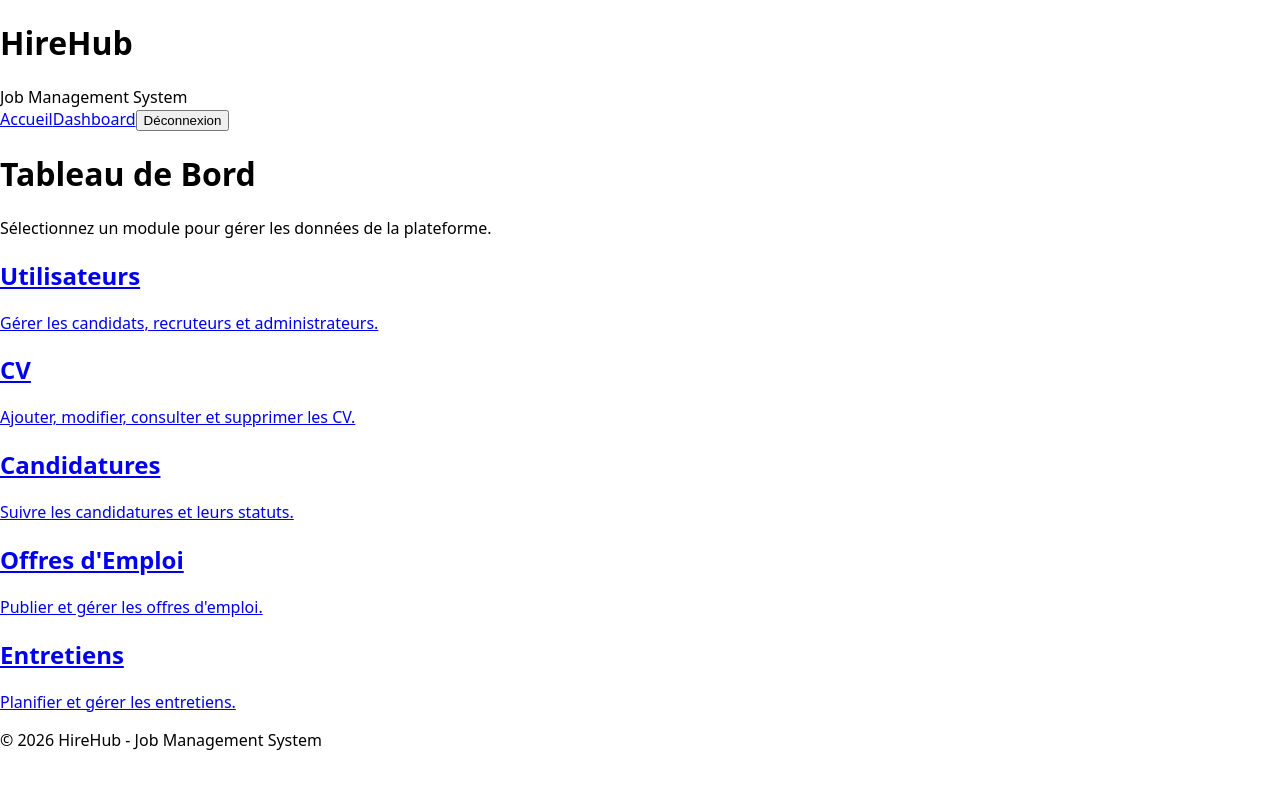
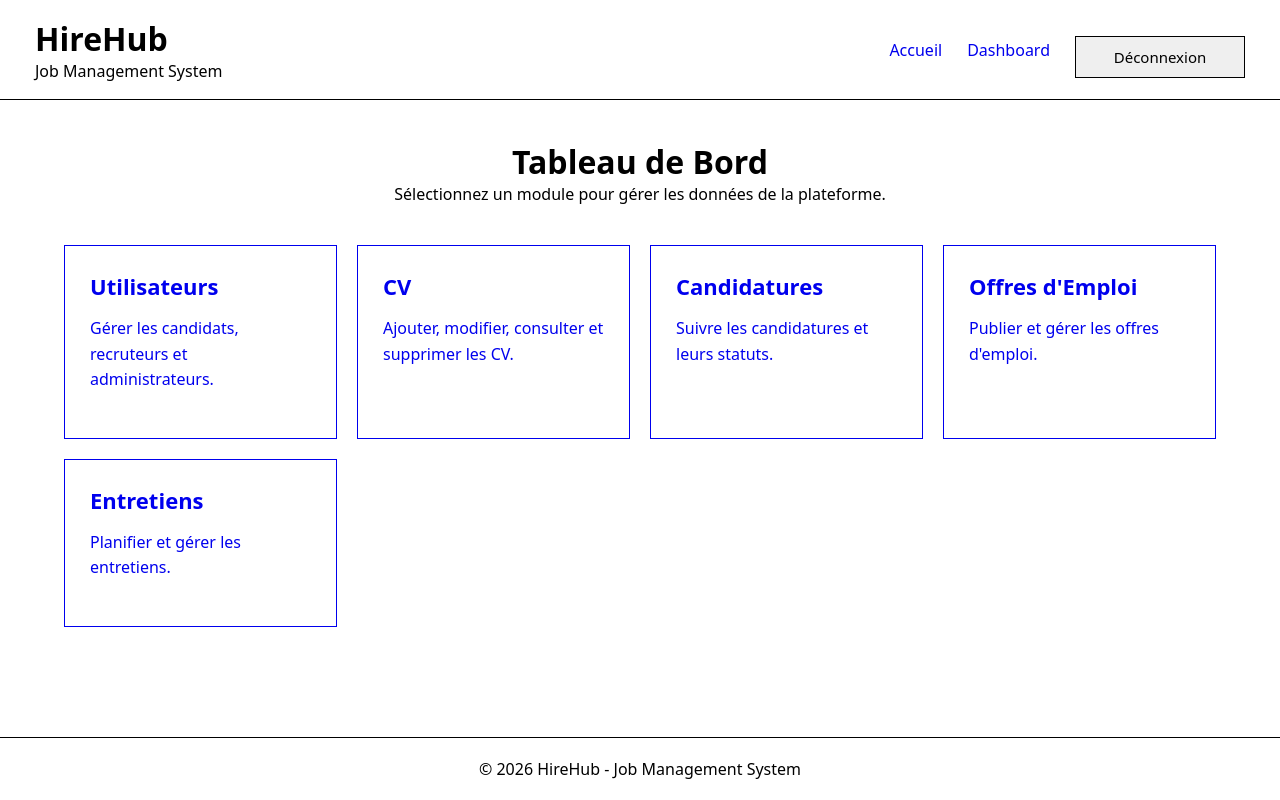
Before and after one commit to elfadiliaymen/Fil-Rouge-HireHub-Frontend, a React (Vite) app: page / in a window 1280 px wide. Built offline with nearby package versions, Linux system fonts and the light colour scheme; the HTML template or start-up script is replaced by a standard one.

Commit message:
style: add structural layout css for pages (grid/flex only, no colors)

```diff
--- a/src/App.css
+++ b/src/App.css
@@ -0,0 +1,403 @@
+/* ======================================================
+   RESET
+====================================================== */
+
+* {
+  margin: 0;
+  padding: 0;
+  box-sizing: border-box;
+}
+
+a {
+  text-decoration: none;
+}
+
+ul {
+  list-style: none;
+}
+
+button,
+input,
+textarea,
+select {
+  font-family: inherit;
+  font-size: 15px;
+}
+
+/* ======================================================
+   APP
+====================================================== */
+
+.app {
+  min-height: 100vh;
+  display: grid;
+  grid-template-rows: auto 1fr auto;
+}
+
+/* ======================================================
+   PAGE
+====================================================== */
+
+.page {
+  width: 90%;
+  max-width: 1200px;
+  margin: 30px auto;
+}
+
+.page h1 {
+  text-align: center;
+  margin-bottom: 30px;
+  font-size: 32px;
+}
+
+.page-header {
+  display: flex;
+  align-items: center;
+  justify-content: space-between;
+  flex-wrap: wrap;
+  gap: 15px;
+  margin-bottom: 30px;
+}
+
+.page-header h1 {
+  margin-bottom: 0;
+}
+
+.page-header .btn-primary {
+  width: auto;
+  margin: 0;
+}
+
+/* ======================================================
+   HEADER
+====================================================== */
+
+.header {
+  display: flex;
+  justify-content: space-between;
+  align-items: center;
+  padding: 0 35px;
+  border-bottom: 1px solid;
+  height: 100px;
+}
+
+.logo {
+  display: flex;
+  flex-direction: column;
+}
+
+.header-nav {
+  display: flex;
+  align-items: center;
+  gap: 25px;
+}
+
+/* ======================================================
+   FOOTER
+====================================================== */
+
+.footer {
+  display: flex;
+  justify-content: center;
+  align-items: center;
+  border-top: 1px solid;
+  padding: 20px;
+}
+
+/* ======================================================
+   DASHBOARD
+====================================================== */
+
+.dashboard {
+  width: 90%;
+  max-width: 1200px;
+  margin: 40px auto;
+}
+
+.dashboard-header {
+  text-align: center;
+  margin-bottom: 40px;
+}
+
+.dashboard-grid {
+  display: grid;
+  grid-template-columns: repeat(auto-fit, minmax(260px, 1fr));
+  gap: 20px;
+}
+
+.dashboard-card {
+  border: 1px solid;
+  padding: 25px;
+}
+
+.dashboard-card h2 {
+  margin-bottom: 15px;
+  font-size: 22px;
+}
+
+.dashboard-card p {
+  line-height: 1.6;
+  margin-bottom: 20px;
+}
+
+/* ======================================================
+   ACTION PAGES
+====================================================== */
+
+.cards-actions {
+  display: grid;
+  grid-template-columns: repeat(auto-fit, minmax(260px, 1fr));
+  gap: 20px;
+}
+
+.action-card {
+  border: 1px solid;
+  padding: 25px;
+}
+
+.action-card h2 {
+  margin-bottom: 15px;
+}
+
+.action-card p {
+  line-height: 1.6;
+}
+
+/* ======================================================
+   FORM
+====================================================== */
+
+.form-card {
+  width: 700px;
+  margin: 0 auto;
+  border: 1px solid;
+  padding: 30px;
+}
+
+.form {
+  display: flex;
+  flex-direction: column;
+  gap: 18px;
+  justify-content: center;
+}
+
+.form-group {
+  display: flex;
+  flex-direction: column;
+  gap: 8px;
+}
+
+.form-group label {
+  font-weight: bold;
+}
+
+.form input,
+.form textarea,
+.form select {
+  width: 100%;
+  padding: 10px 12px;
+  border: 1px solid;
+}
+
+.form textarea {
+  min-height: 120px;
+  resize: vertical;
+}
+
+.auth-form .btn-primary {
+  width: 100%;
+  margin: 5px 0 0;
+}
+
+.error {
+  font-size: 13px;
+}
+
+/* ======================================================
+   BUTTONS
+====================================================== */
+
+.btn-primary {
+  width: 170px;
+  padding: 10px 20px;
+  margin: 15px auto 0;
+  border: 1px solid;
+  cursor: pointer;
+}
+
+.btn-secondary {
+  width: 170px;
+  padding: 10px 20px;
+  margin: 15px auto 0;
+  border: 1px solid;
+  cursor: pointer;
+  text-align: center;
+}
+
+.btn-view {
+  padding: 6px 12px;
+  border: 1px solid;
+  cursor: pointer;
+}
+
+.btn-edit {
+  padding: 6px 12px;
+  border: 1px solid;
+  cursor: pointer;
+}
+
+.btn-toggle {
+  padding: 6px 12px;
+  border: 1px solid;
+  cursor: pointer;
+}
+
+.btn-delete {
+  padding: 6px 12px;
+  border: 1px solid;
+  cursor: pointer;
+}
+
+/* ======================================================
+   TABLE
+====================================================== */
+
+.table-container {
+  width: 100%;
+  margin-top: 20px;
+  overflow-x: auto;
+}
+
+.table {
+  width: 100%;
+  border-collapse: collapse;
+}
+
+.table caption {
+  padding: 12px;
+  font-size: 18px;
+  font-weight: bold;
+}
+
+.table thead th {
+  padding: 14px;
+  border: 1px solid;
+  text-align: left;
+  font-weight: bold;
+}
+
+.table tbody td {
+  padding: 14px;
+  border: 1px solid;
+}
+
+.table-actions {
+  display: flex;
+  justify-content: center;
+  align-items: center;
+  gap: 8px;
+  flex-wrap: wrap;
+}
+
+/* ======================================================
+   DETAIL SHEET
+====================================================== */
+
+.patient-sheet {
+  width: 850px;
+  margin: auto;
+  border: 1px solid;
+}
+
+.sheet-header {
+  display: flex;
+  justify-content: space-between;
+  align-items: center;
+  padding: 25px;
+  border-bottom: 1px solid;
+}
+
+.sheet-header h1 {
+  margin-bottom: 5px;
+  text-align: left;
+}
+
+.patient-infos {
+  display: grid;
+  grid-template-columns: repeat(2, 1fr);
+}
+
+.info-box {
+  padding: 22px;
+  border-right: 1px solid;
+  border-bottom: 1px solid;
+  display: flex;
+  flex-direction: column;
+  gap: 10px;
+}
+
+.info-box:nth-child(even) {
+  border-right: none;
+}
+
+.info-box span {
+  font-size: 14px;
+  text-transform: uppercase;
+  letter-spacing: 0.5px;
+}
+
+.info-box strong {
+  font-size: 18px;
+  font-weight: 600;
+  word-break: break-word;
+}
+
+.info-box:last-child,
+.info-box:nth-last-child(2) {
+  border-bottom: none;
+}
+
+/* ======================================================
+   RESPONSIVE
+====================================================== */
+
+@media (max-width: 768px) {
+  .header {
+    flex-direction: column;
+    justify-content: center;
+    gap: 10px;
+    padding: 15px;
+    height: auto;
+  }
+
+  .header-nav {
+    flex-wrap: wrap;
+    justify-content: center;
+  }
+
+  .dashboard-grid,
+  .cards-actions {
+    grid-template-columns: 1fr;
+  }
+
+  .page {
+    width: 95%;
+  }
+
+  .form-card {
+    width: 100%;
+    padding: 20px;
+  }
+
+  .patient-sheet {
+    width: 100%;
+  }
+
+  .patient-infos {
+    grid-template-columns: 1fr;
+  }
+
+  .info-box {
+    border-right: none;
+  }
+}
```
